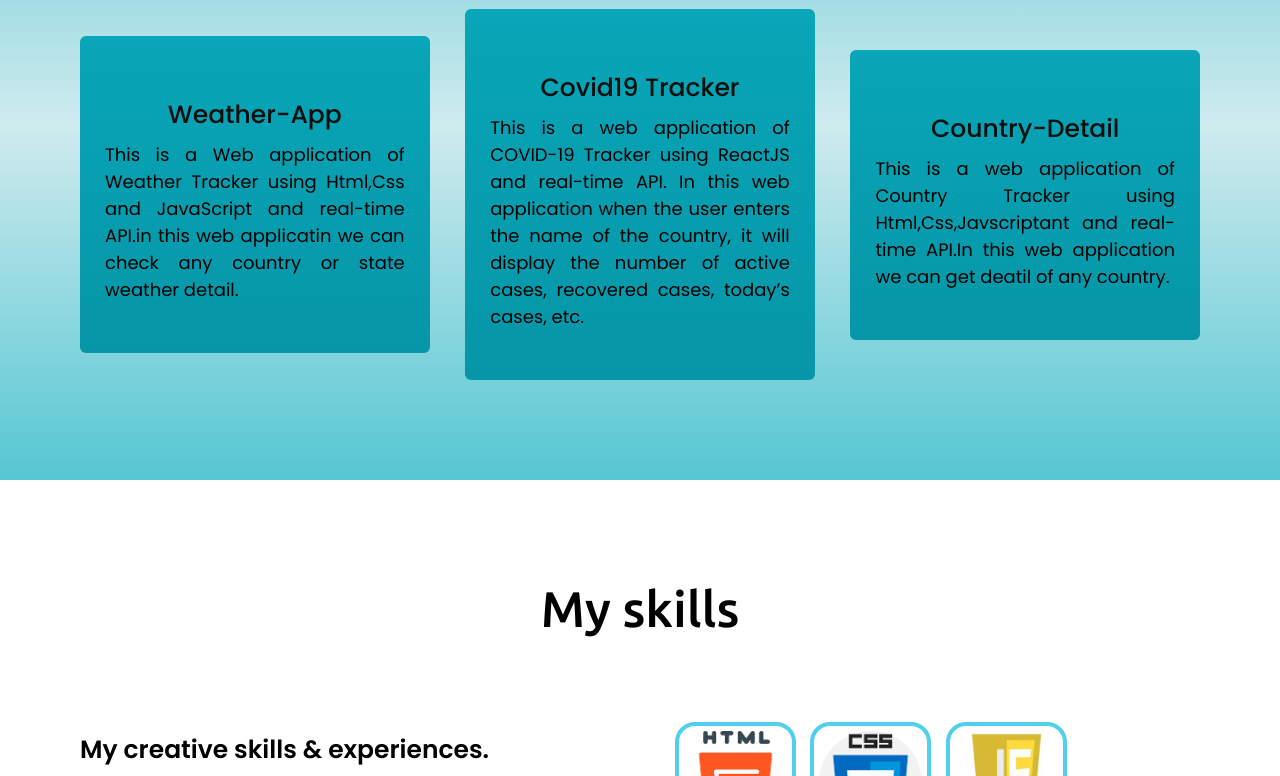
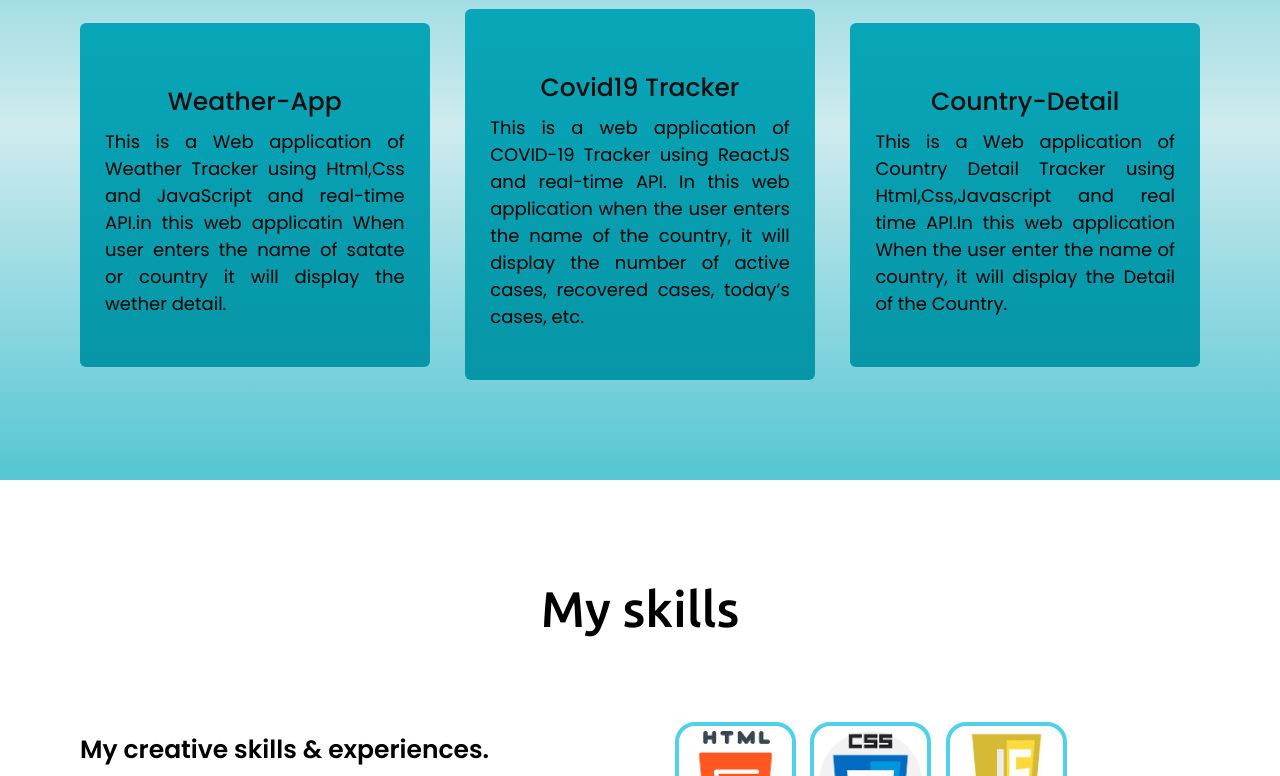
Before and after one commit to nasim492/My-Site, a plain HTML site: page index.html in a window 1280 px wide. Shown: the part 1840-2616 px from the top of the page. Drawn offline with nearby package versions, Linux system fonts and the light colour scheme.

Commit message:
changes some description

```diff
--- a/index.html
+++ b/index.html
@@ -87,7 +87,8 @@
                     <div class="box"><a href=" https://alamnasim492.github.io/Weather-App/"target="blank">
                         <div class="text">Weather-App
                         </div>
-                        <p style="color: black">This is a Web application of Weather Tracker using Html,Css and JavaScript and real-time API.in this web applicatin we can check any country or state weather detail.
+                        <p style="color: black">This is a Web application of Weather Tracker using Html,Css and JavaScript and real-time API.in this web applicatin
+                            When user enters the name of satate or country it will display the wether detail.
                         </p>
                     </div></a>
                 </div>
@@ -108,7 +109,8 @@
                     <div class="box"><a href="https://alamnasim492.github.io/Country-Detail/"target="blank">
 
                         <div class="text">Country-Detail</div>
-                        <p style="color: black">This is a web application of Country Tracker using Html,Css,Javscriptant and real-time API.In this web application we can get deatil of any country.
+                        <p style="color: black">This is a Web application of Country Detail Tracker using Html,Css,Javascript and real time API.In this web application
+                            When the user enter the name of country, it will display the Detail of the Country.
                      </p>
                     </div></a>
                 </div>
```
